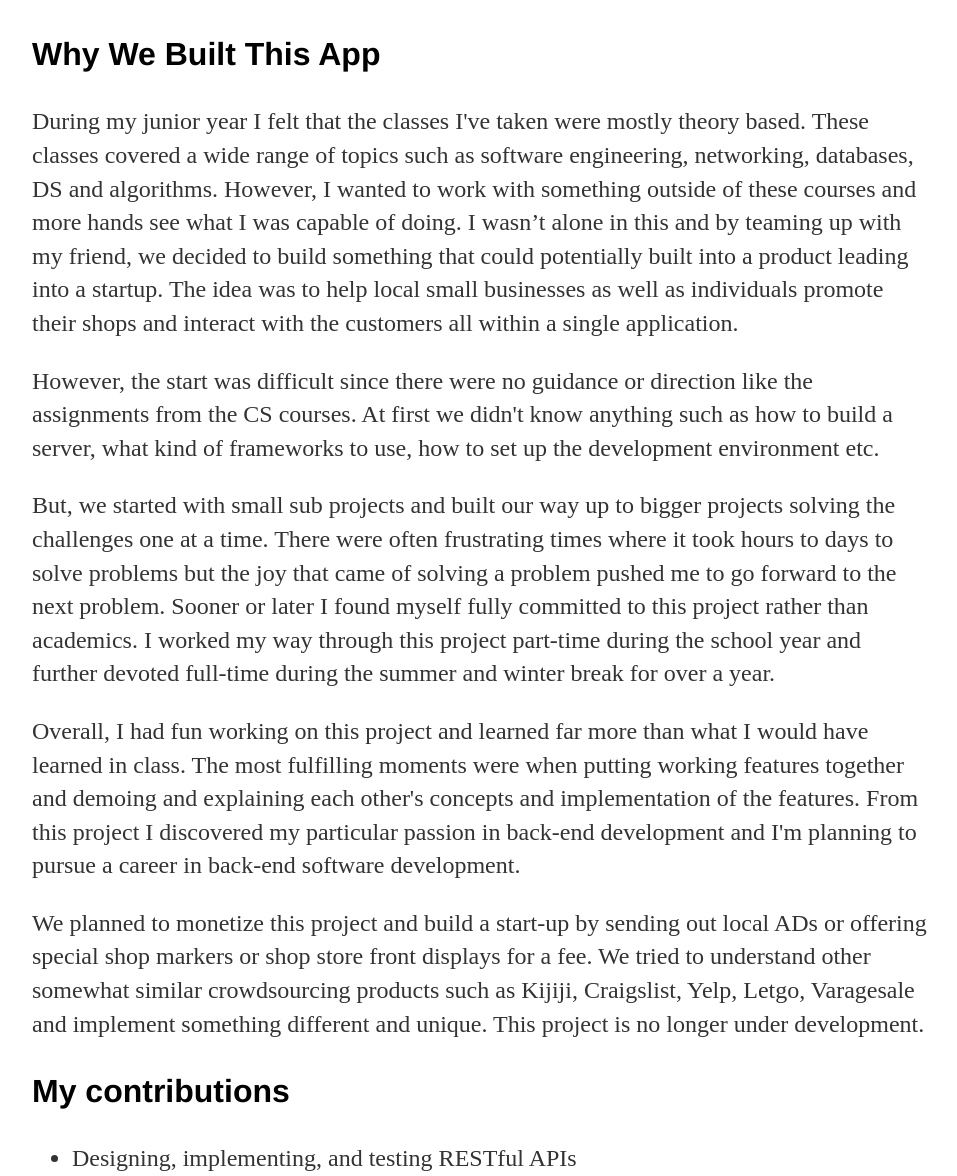
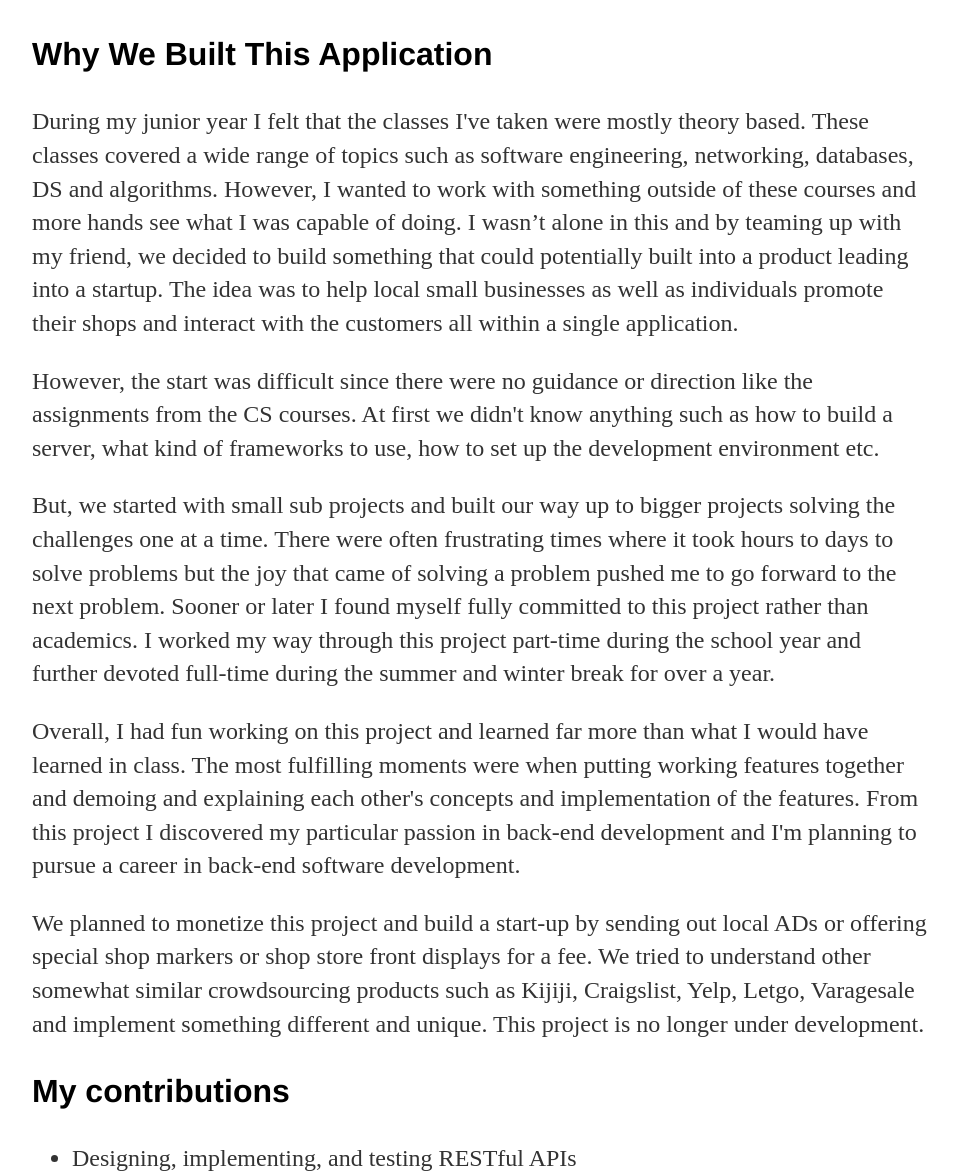
Before and after one commit to jcho7022/jcho7022.github.io, a Jekyll site: the page built from projects/float/index.html, in a window 1280 px wide and 1400 px high, scrolled down 1077 px. Shown: the part 224-1400 px from the top of the window, without its empty margins (160-1117 px from the left). Built offline with Jekyll 4.4.1, drawn with Linux system fonts in a browser that asks for light colours; some of the changed text lies outside the part shown.

Commit message:
Update index.html

```diff
--- a/projects/float/index.html
+++ b/projects/float/index.html
@@ -18,7 +18,7 @@ Users can interact with other users using <a href="https://jcho7022.github.io/pr
 <h2>Demo/<a href="https://jcho7022.github.io/projects/chatbot">Detailed Messaging Demo</a></h2>
 <iframe  width="980" height="660" src="https://www.youtube.com/embed/UMC1NTGTXZI" frameborder="0" allow="accelerometer; autoplay; encrypted-media; gyroscope; picture-in-picture" allowfullscreen></iframe>
 
-<h3>Why We Built This App</h3>
+<h3>Why We Built This Application</h3>
 <p>During my junior year I felt that the classes I've taken were mostly theory based.
 	These classes covered a wide range of topics such as software engineering, networking,
 	databases, DS and algorithms. However, I wanted to work with something outside of these courses
```
Also changed, not shown: other parts of projects/float/index.html (+1 -1 lines).
